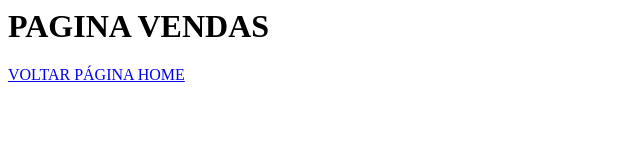
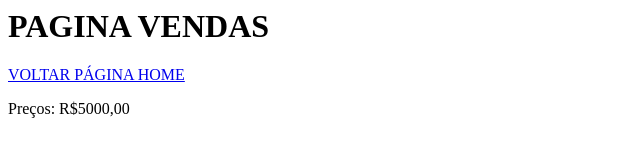
Before and after one commit to MurilloFagundesAS/EstudosHTML, a plain HTML site: page vendas.html in a window 1280 px wide. Shown: the whole page, without its empty margins (0-640 px from the left). Drawn offline with Linux system fonts and the light colour scheme.

Commit message:
Acrescimos

```diff
--- a/vendas.html
+++ b/vendas.html
@@ -9,6 +9,7 @@
     <body>
         <h1>PAGINA VENDAS</h1>
         <a href="index.html">VOLTAR PÁGINA HOME</a>
+        <p>Preços: R$5000,00</p>
     </body>
     </html>
 </html>
```
